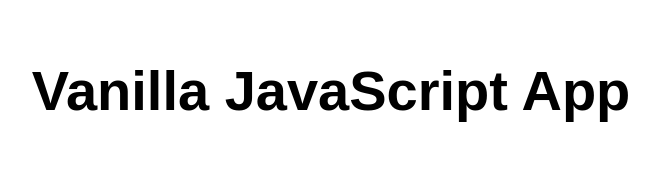
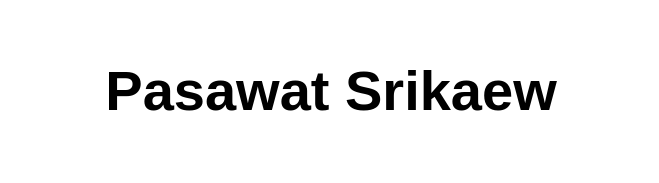
Before and after one commit to pasawatsr/webappkku, a plain HTML site: page src/index.html in a window 1280 px wide. Shown: the whole page, without its empty margins (309-968 px from the left). Drawn offline with Linux system fonts and the light colour scheme.

Commit message:
Update index.html

```diff
--- a/src/index.html
+++ b/src/index.html
@@ -10,7 +10,7 @@
 
 <body>
   <main>
-    <h1>Vanilla JavaScript App</h1>
+    <h1>Pasawat Srikaew</h1>
   </main>
 </body>
 
```
